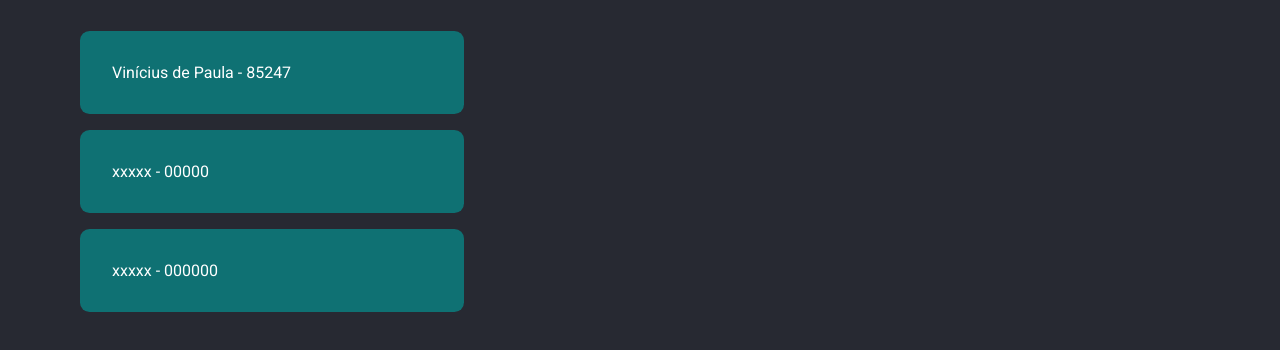
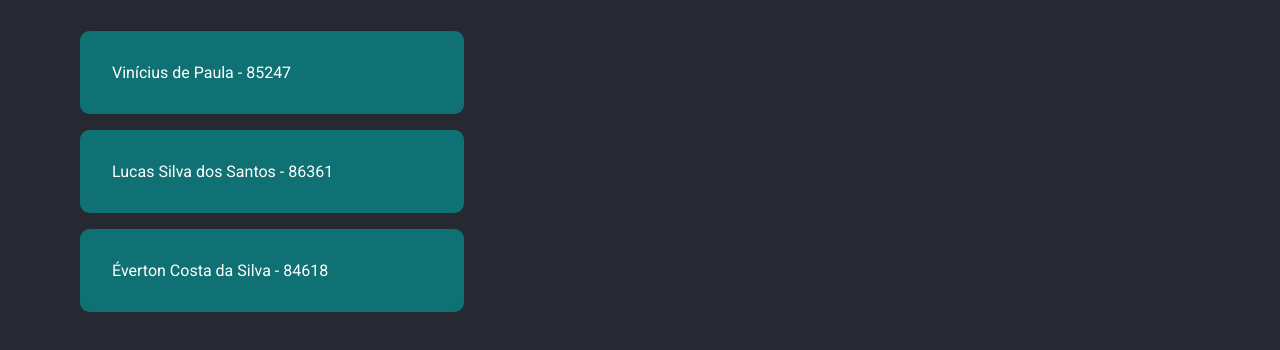
Before and after one commit to Vini1305/GlobalSolutionAPMD2sem, a plain HTML site: page Artefatos/DronesWEB/sobre.html in a window 1280 px wide. Shown: the part 222-572 px from the top of the page. Drawn offline with Linux system fonts and the light colour scheme.

Commit message:
Update sobre.html

```diff
--- a/Artefatos/DronesWEB/sobre.html
+++ b/Artefatos/DronesWEB/sobre.html
@@ -20,8 +20,8 @@
         <h1>Nossa Equipe</h1>
         <ul class="local">
             <li>Vinícius de Paula - 85247</li>
-            <li>xxxxx - 00000</li>
-            <li>xxxxx - 000000</li>
+            <li>Lucas Silva dos Santos - 86361</li>
+            <li>Éverton Costa da Silva - 84618</li>
         </ul>
     </div>
 </body>
```
